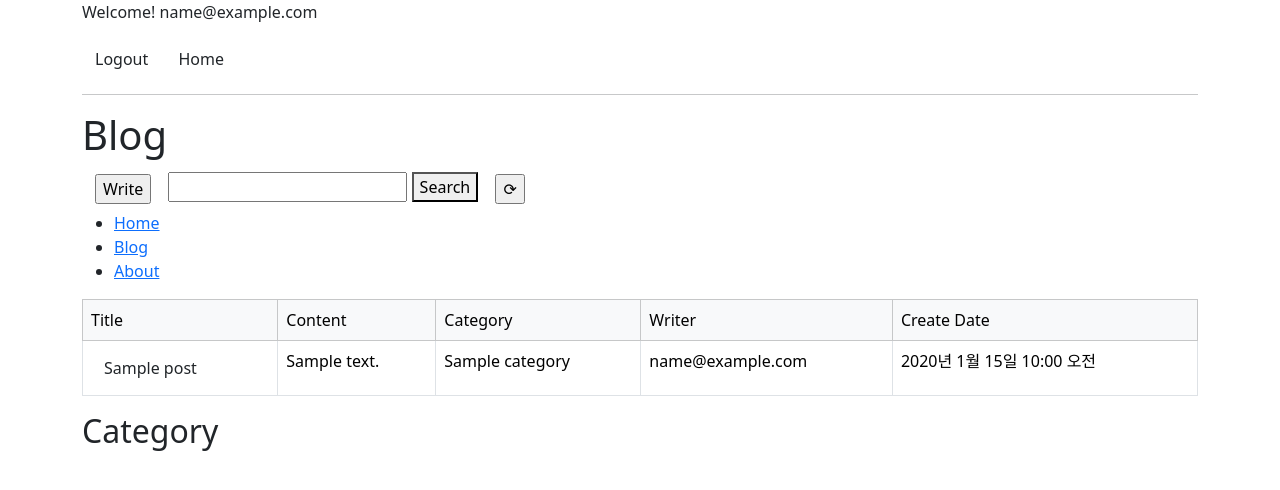
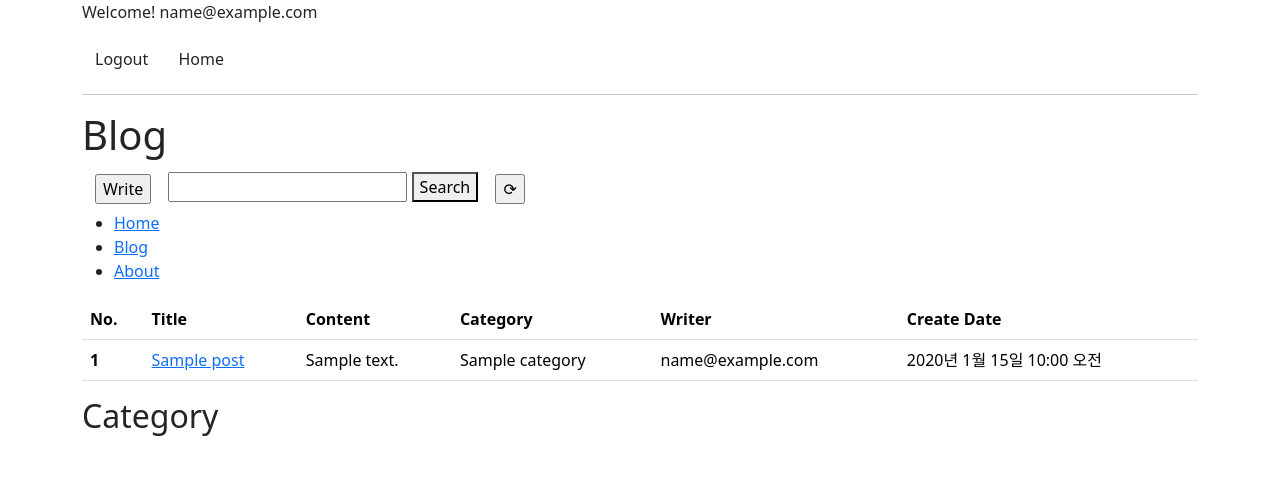
Before and after one commit to su0797/Django_project_myblog, a Django app: page /blog/ in a window 1280 px wide. Shown: the top 490 px of the page. Run offline with Django 4.2, Linux system fonts and the light colour scheme; a user stored in the database is signed in; tables that the repository leaves empty hold one stand-in row (values such as "Sample post"); some libraries are stand-ins or nearby versions.

Commit message:
blog post_list 테이블 수정

```diff
--- a/blog/templates/blog/post_list.html
+++ b/blog/templates/blog/post_list.html
@@ -29,20 +29,22 @@
         <!-- 테이블 -->
         <main id="main">
             {% if posts %}
-                <table class="table table-bordered">
-                    <thead class="table-light">
+                <table class="table ">
+                    <thead>
                         <tr>
-                            <td>Title</td>
-                            <td>Content</td>
-                            <td>Category</td>
-                            <td>Writer</td>
-                            <td>Create Date</td>
+                        <th scope="col">No.</th>
+                        <th scope="col">Title</th>
+                        <th scope="col">Content</th>
+                        <th scope="col">Category</th>
+                        <th scope="col">Writer</th>
+                        <th scope="col">Create Date</th>
                         </tr>
                     </thead>
                     <tbody>
                         {% for post in posts %}
                             <tr>
-                                <td><a href="{% url 'blog:detail' pk=post.pk %}" class="btn">{{ post.title }}</a></td>
+                                <th scope="row">{{ post.pk }}</th>
+                                <td><a href="{% url 'blog:detail' pk=post.pk %}">{{ post.title }}</a></td>
                                 <td>{{ post.content | truncatewords:45 }}</td>
                                 <td>{{ post.category }}</td>
                                 <td>{{ post.writer }}</td>
```
